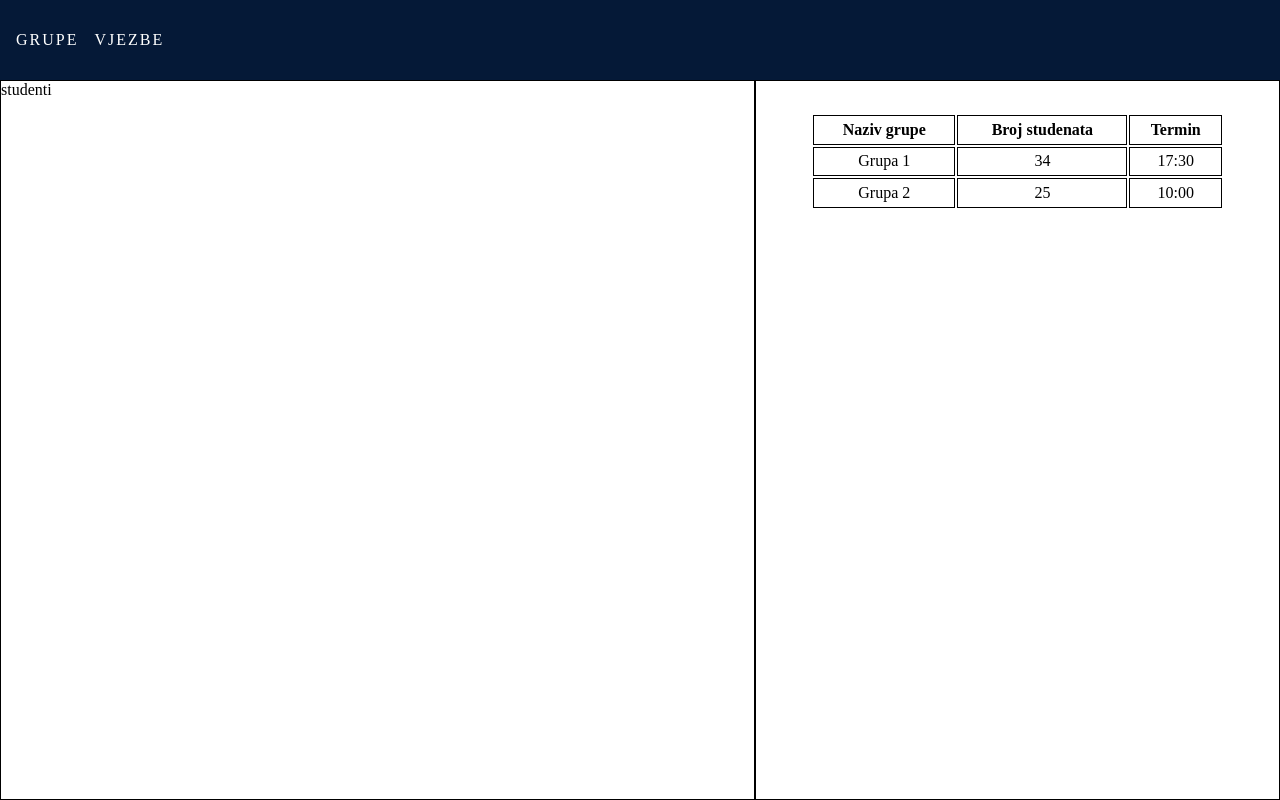
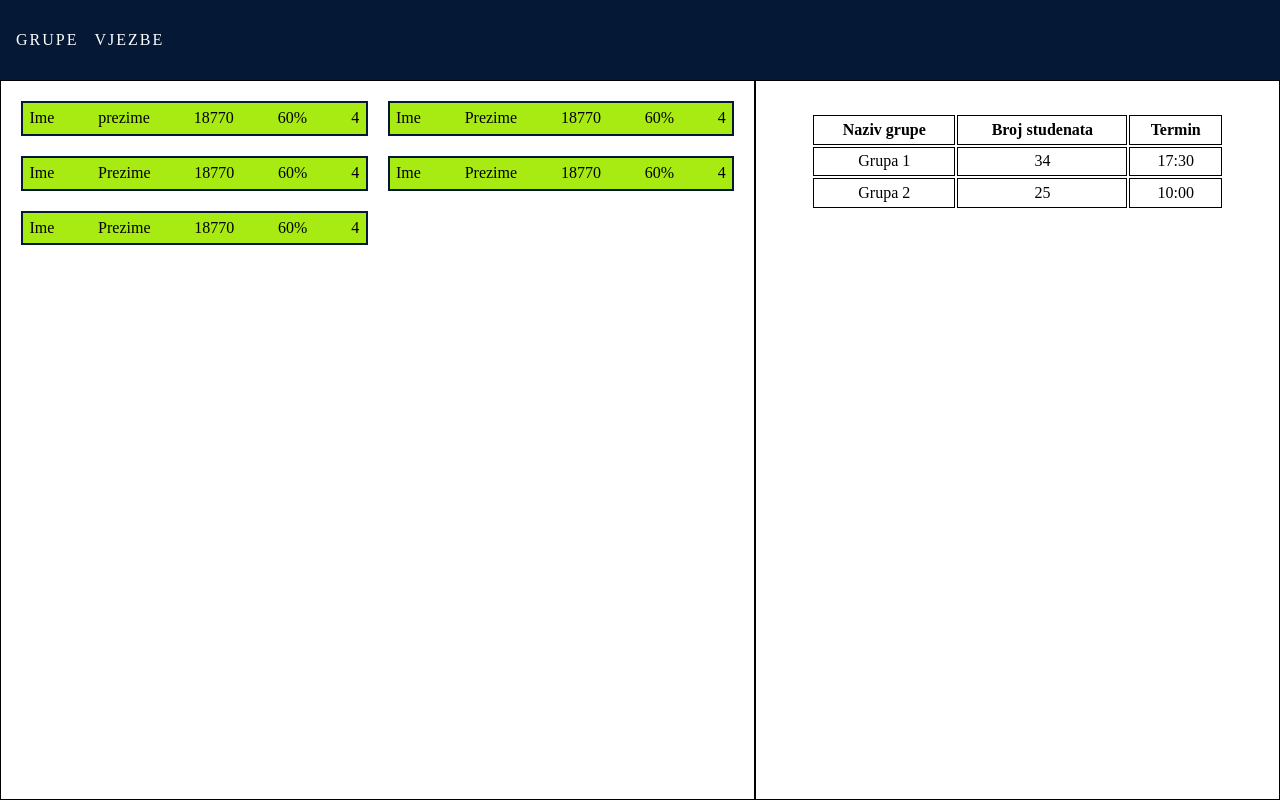
Before and after one commit to akunalic1/Vjezbe-Manager, a plain HTML site: page html/index.html in a window 1280 px wide. Drawn offline with Linux system fonts and the light colour scheme.

Commit message:
Napravljena grid lista

```diff
--- a/css/style.css
+++ b/css/style.css
@@ -49,7 +49,8 @@ body{
     height:100%;
     width: 59%;
     float:left;
-    margin:auto;
+    padding: 20px;
+
 }
 /**
 *   ! grupe
@@ -78,6 +79,25 @@ table{
     width: fit-content;
     padding: 0.3rem;
 }
+/**
+* ! grid
+*/
+.grid{
+    display: grid;
+    grid-template-columns: repeat(2, 1fr);
+    grid-auto-rows: auto;
+    gap: 20px;
+    overflow-wrap: break-word;
+}
+.student {
+   display: flex;
+   background-color: var(--clr-green);
+   width: minmax(fit-content, 100%);
+   padding: 0.4rem;
+   border: 2px solid var(--clr-dark-blue);
+   height: fit-content;
+   justify-content: space-between;
+}
 
 
 /**
@@ -88,12 +108,16 @@ table{
 
       .sg{
           display: flex;
-          flex-direction: column;
+
       }
       #grupe, #studenti{
          width: 100%;
-         height: 10rem;
+         height: 100%;
       }
+      .grid{
+        grid-template-columns: repeat(1, 1fr);
+      }
+
 }
 
 @media  (max-width: 499px){
@@ -121,4 +145,8 @@ table{
       .broj_studenata, .termin{
          display: none;
       }
+      .grid{
+        grid-template-columns: repeat(1, 1fr);
+
+      }
 }
--- a/html/index.html
+++ b/html/index.html
@@ -22,7 +22,43 @@
     <!-- !               studenti i grupe               -->
     <div class="sg">
         <div id="studenti">
-            studenti
+            <div class="grid">
+                <div class="student">
+                    <span>Ime </span>
+                    <span>prezime</span>
+                    <span>18770</span>
+                    <span>60%</span>
+                    <span>4</span>
+                </div>
+                <div class="student">
+                    <span>Ime </span>
+                    <span>Prezime</span>
+                    <span>18770</span>
+                    <span>60%</span>
+                    <span>4</span>
+                </div>
+                <div class="student">
+                    <span>Ime </span>
+                    <span>Prezime</span>
+                    <span>18770</span>
+                    <span>60%</span>
+                    <span>4</span>
+                </div>
+                <div class="student">
+                    <span>Ime </span>
+                    <span>Prezime</span>
+                    <span>18770</span>
+                    <span>60%</span>
+                    <span>4</span>
+                </div>
+                <div class="student">
+                    <span>Ime </span>
+                    <span>Prezime</span>
+                    <span>18770</span>
+                    <span>60%</span>
+                    <span>4</span>
+                </div>
+            </div>
         </div>
 
         <div id="grupe">
@@ -52,6 +88,6 @@
     <!-- !               section               -->
 
     <!-- !               javascript                 -->
-    <script src="./app.js"></script>
+    <script src="/js/app.js"></script>
 </body>
 </html>
```
Also changed, not shown: js/app.js (+40 -1 lines).
